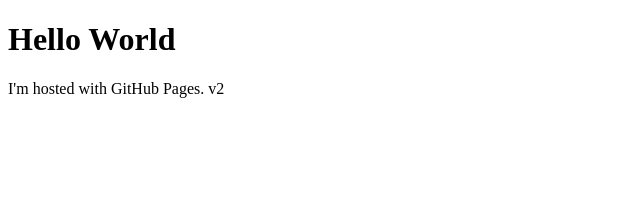
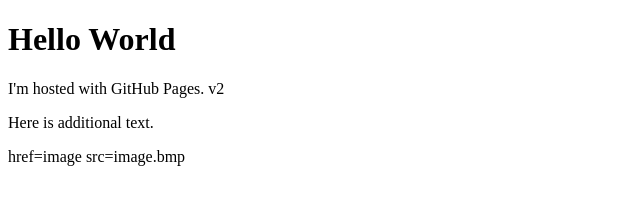
Before and after one commit to patrickhw/patrickhw.github.io, a plain HTML site: page index.html in a window 1280 px wide. Shown: the whole page, without its empty margins (0-640 px from the left). Drawn offline with Linux system fonts and the light colour scheme.

```diff
--- a/index.html
+++ b/index.html
@@ -3,5 +3,7 @@
 <body>
 <h1>Hello World</h1>
 <p>I'm hosted with GitHub Pages. v2</p>
+<p>Here is additional text.</p>
+<a>href=image src=image.bmp</a>
 </body>
 </html>
```
Also changed, not shown: image.bmp (added).
